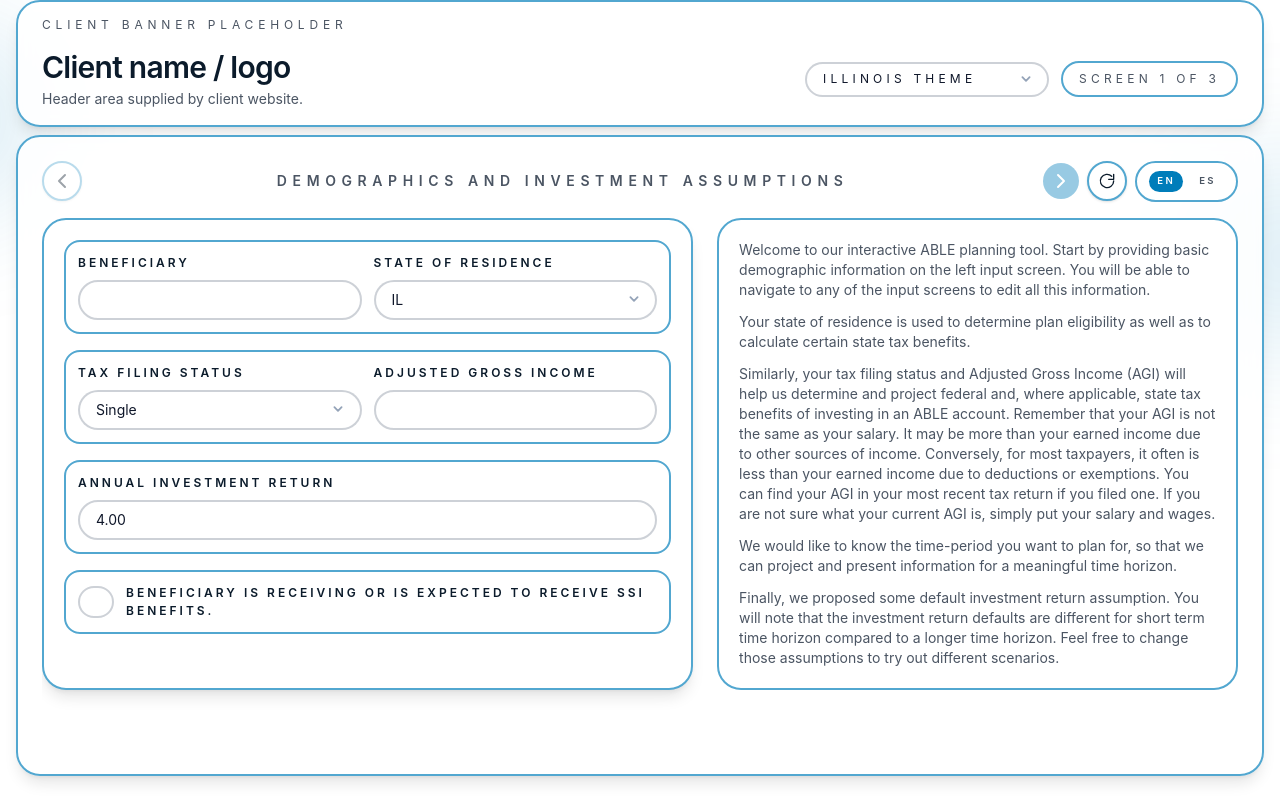
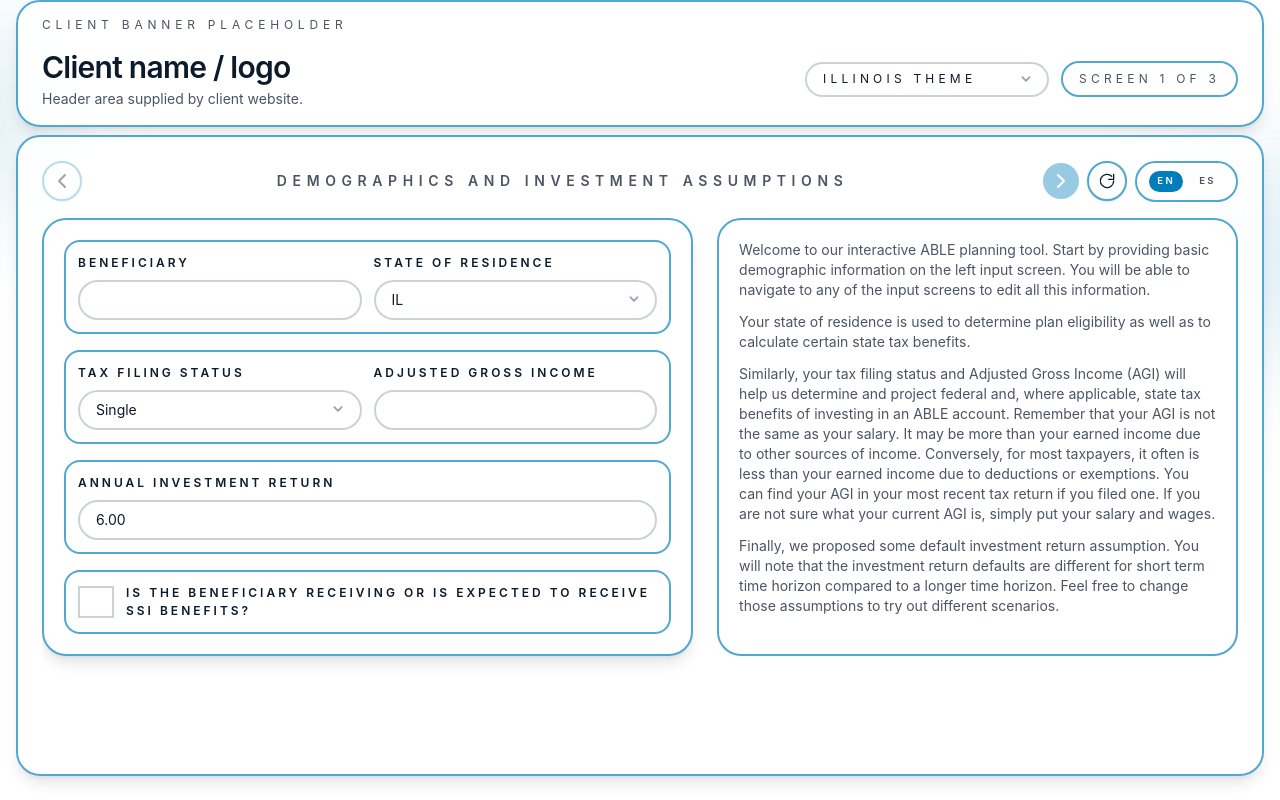
Before and after one commit to KAtheras/able, a Next.js app: page / in a window 1280 px wide. Shown: the top 800 px of the page. Built offline with nearby package versions, Linux system fonts and the light colour scheme; what @react-pdf/renderer would draw is missing.

Commit message:
Update UI, theme, and build fixes

```diff
--- a/src/app/globals.css
+++ b/src/app/globals.css
@@ -62,6 +62,10 @@ textarea:focus {
   border-color: rgba(59, 130, 246, 0.6);
 }
 
+.square-checkbox {
+  border-radius: 0 !important;
+}
+
 [class*="border-[color:var(--theme-border)]"] {
   border-width: 2px !important;
 }
--- a/src/app/page.tsx
+++ b/src/app/page.tsx
@@ -533,15 +533,6 @@ export default function UiPreviewPage() {
     maxWithdrawalYear,
     minWithdrawalYear,
   ]);
-
-  useEffect(() => {
-    const horizon = Math.min(50, Math.max(1, parseNumber(timeHorizonYears)));
-    if (Number.isFinite(horizon) && horizon <= 3) {
-      setAnnualReturnOverride("4.00");
-      return;
-    }
-    setAnnualReturnOverride("6.00");
-  }, [timeHorizonYears]);
 
   const [calcData, setCalcData] = useState<CalculationResult | null>(null);
   const [calcError, setCalcError] = useState<string | null>(null);
@@ -3001,7 +2992,7 @@ export default function UiPreviewPage() {
                                   onChange={(event) =>
                                     setIsSsiBeneficiary(event.target.checked)
                                   }
-                                  className="relative h-8 w-8 shrink-0 appearance-none rounded-none border border-[color:var(--theme-border)] bg-[color:var(--theme-surface-2)] text-[color:var(--theme-accent)] shadow-inner transition checked:border-[color:var(--theme-accent)] checked:bg-[color:var(--theme-accent)] before:absolute before:left-1/2 before:top-1/2 before:h-3 before:w-1.5 before:-translate-x-1/2 before:-translate-y-1/2 before:rotate-45 before:border-b-2 before:border-r-2 before:border-[color:var(--theme-accent-text)] before:opacity-0 before:content-[''] checked:before:opacity-100"
+                                  className="relative h-8 w-8 shrink-0 appearance-none rounded-none border border-[color:var(--theme-border)] bg-[color:var(--theme-surface-2)] text-[color:var(--theme-accent)] shadow-inner transition checked:border-[color:var(--theme-accent)] checked:bg-[color:var(--theme-accent)] before:absolute before:left-1/2 before:top-1/2 before:h-3 before:w-1.5 before:-translate-x-1/2 before:-translate-y-1/2 before:rotate-45 before:border-b-2 before:border-r-2 before:border-[color:var(--theme-accent-text)] before:opacity-0 before:content-[''] checked:before:opacity-100 square-checkbox"
                                 />
                                 <span>{copy.labels.ssiBenefitsQuestion}</span>
                               </label>
@@ -3479,7 +3470,7 @@ export default function UiPreviewPage() {
                               setShowFscEligibility(true);
                             }}
                             style={fscButtonStyle(fscOutcome)}
-                            className="w-full rounded-full border border-[color:var(--theme-border)] bg-[color:var(--theme-surface-1)] px-4 py-2 text-xs font-semibold uppercase tracking-[0.35em] text-[color:var(--theme-fg)] shadow-sm transition hover:opacity-90"
+                            className="mt-4 h-10 w-full rounded-full border border-[color:var(--theme-border)] bg-[color:var(--theme-surface-1)] px-4 text-xs font-semibold uppercase tracking-[0.35em] text-[color:var(--theme-fg)] shadow-sm transition hover:opacity-90"
                           >
                             {fscOutcome === "eligible"
                               ? copy.federalSavers.buttonEligible
--- a/src/data/copy/index.ts
+++ b/src/data/copy/index.ts
@@ -208,25 +208,25 @@ export const uiPreviewCopy = {
     },
     labels: {
       beneficiary: "Beneficiary",
-      contributionsParent: "Contributions",
+      contributionsParent: "Recurring contributions",
       monthlyWithdrawalsTitle: "Monthly withdrawals",
       amountShort: "Amount",
-      startShort: "Start",
+      startShort: "Start date",
       advanced: "Advanced",
       ssiBenefitsQuestion:
-        "Beneficiary is receiving or is expected to receive SSI benefits.",
+        "Is the beneficiary receiving or is expected to receive SSI benefits?",
       taxFilingStatus: "Tax filing status",
       timeHorizonYears: "Time horizon (max 50 years)",
       stateOfResidence: "State of residence",
       adjustedGrossIncome: "Adjusted Gross Income",
       annualReturnAssumption: "Annual Investment Return",
       startingBalance: "Starting balance",
-      upfrontContribution: "Up-front contributions",
+      upfrontContribution: "Up-front contribution",
       recurringContribution: "Amount",
       monthlyContributionsLabel: "Contributions",
       federalTaxOnEarnings: "Federal taxes on earnings",
       stateTaxOnEarnings: "State taxes on earnings",
-      contributionCadence: "Cadence",
+      contributionCadence: "Frequency",
       contributionEndDate: "End date",
       monthlyWithdrawalAmount: "Monthly withdrawal amount",
       monthlyStart: "Monthly start (month/year)",
@@ -257,7 +257,7 @@ export const uiPreviewCopy = {
     federalSavers: {
       buttonEligible: "Eligible for Federal Savers Credit",
       buttonIneligible: "Ineligible for Federal Savers Credit",
-      buttonDefault: "Find out Federal Savers Credit eligibility",
+      buttonDefault: "Click to check for eligibility for Federal Saver's credit",
       eligibilityTitle: "Federal Savers Credit eligibility",
       closeEligibility: "Close Federal Savers Credit eligibility",
       questions: {
@@ -333,14 +333,14 @@ export const uiPreviewCopy = {
           "Welcome to our interactive ABLE planning tool. Start by providing basic demographic information on the left input screen. You will be able to navigate to any of the input screens to edit all this information.",
           "Your state of residence is used to determine plan eligibility as well as to calculate certain state tax benefits.",
           "Similarly, your tax filing status and Adjusted Gross Income (AGI) will help us determine and project federal and, where applicable, state tax benefits of investing in an ABLE account. Remember that your AGI is not the same as your salary. It may be more than your earned income due to other sources of income. Conversely, for most taxpayers, it often is less than your earned income due to deductions or exemptions. You can find your AGI in your most recent tax return if you filed one. If you are not sure what your current AGI is, simply put your salary and wages.",
-          "We would like to know the time-period you want to plan for, so that we can project and present information for a meaningful time horizon.",
           "Finally, we proposed some default investment return assumption. You will note that the investment return defaults are different for short term time horizon compared to a longer time horizon. Feel free to change those assumptions to try out different scenarios.",
         ],
         accountActivity: [
           "Please use the input fields on the left to plan for account activity and to check for Federal Savers Credit eligibility.",
+          "We would like to know the time-period you want to plan for, so that we can project and present information for a meaningful time horizon.",
           "The starting balance should either be an existing ABLE account balance or a qualified rollover from another plan.",
           "Up-front contribution is what you currently have saved and plan to contribute at the time of account opening.",
-          "You can plan for monthly or annual recurring contributions. Up front and periodic contributions are assumed to occur and start in the current month. You can also select an end date for contributions.",
+          "This tool allows you to plan for monthly or annual recurring contributions.\n\nUp front and recurring contributions are assumed to start on the 1st of the following month. You can also select an end month and year for contributions.",
           "In addition, you can plan for monthly withdrawals. You can choose the month and year in which those withdrawals will start.",
           "On this screen, you can also check to see if the beneficiary is eligible for Federal Saver's Credit.",
           "As you input your information, messages will appear in this window that will help you navigate certain contribution and account balance limits and make suggested changes to your contribution and withdrawal inputs.",
@@ -605,10 +605,10 @@ export const uiPreviewCopy = {
     },
     labels: {
       beneficiary: "Beneficiario",
-      contributionsParent: "Contribuciones",
+      contributionsParent: "Contribuciones recurrentes",
       monthlyWithdrawalsTitle: "Retiros mensuales",
       amountShort: "Monto",
-      startShort: "Inicio",
+      startShort: "Fecha de inicio",
       advanced: "Avanzado",
       ssiBenefitsQuestion:
         "El beneficiario recibe o espera recibir beneficios de SSI.",
@@ -623,7 +623,7 @@ export const uiPreviewCopy = {
       monthlyContributionsLabel: "Contribuciones",
       federalTaxOnEarnings: "Impuestos federales sobre ganancias",
       stateTaxOnEarnings: "Impuestos estatales sobre ganancias",
-      contributionCadence: "Cadencia",
+      contributionCadence: "Frecuencia",
       contributionEndDate: "Fecha de finalización",
       monthlyWithdrawalAmount: "Monto de retiro mensual",
       monthlyStart: "Inicio mensual (mes/año)",
@@ -654,7 +654,7 @@ export const uiPreviewCopy = {
     federalSavers: {
       buttonEligible: "Elegible para el Crédito Federal del Ahorrador",
       buttonIneligible: "No elegible para el Crédito Federal del Ahorrador",
-      buttonDefault: "Ver elegibilidad del Crédito Federal del Ahorrador",
+      buttonDefault: "Haz clic para verificar la elegibilidad para el Crédito Federal Saver's",
       eligibilityTitle: "Elegibilidad del Crédito Federal del Ahorrador",
       closeEligibility: "Cerrar elegibilidad del Crédito Federal del Ahorrador",
       questions: {
```
